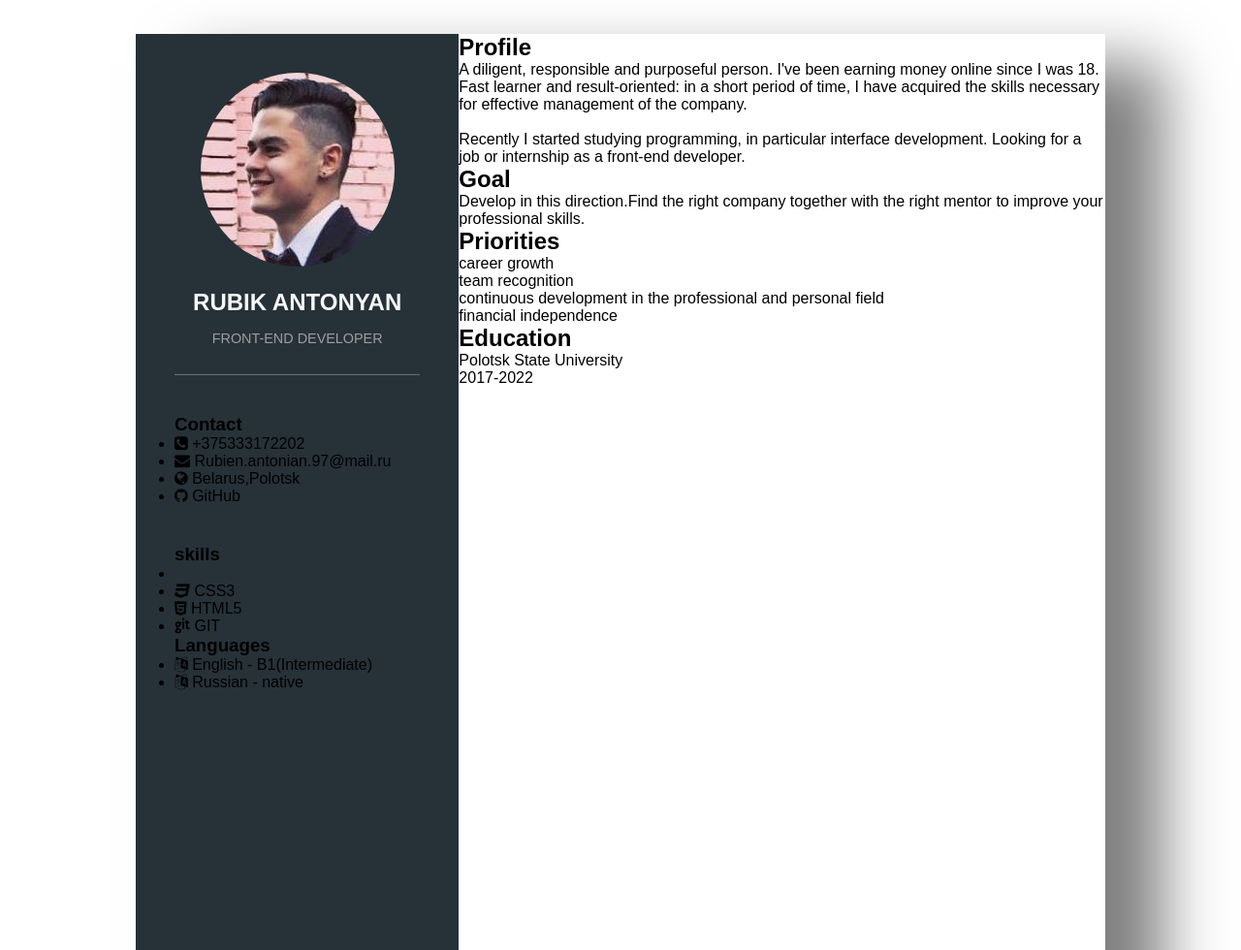
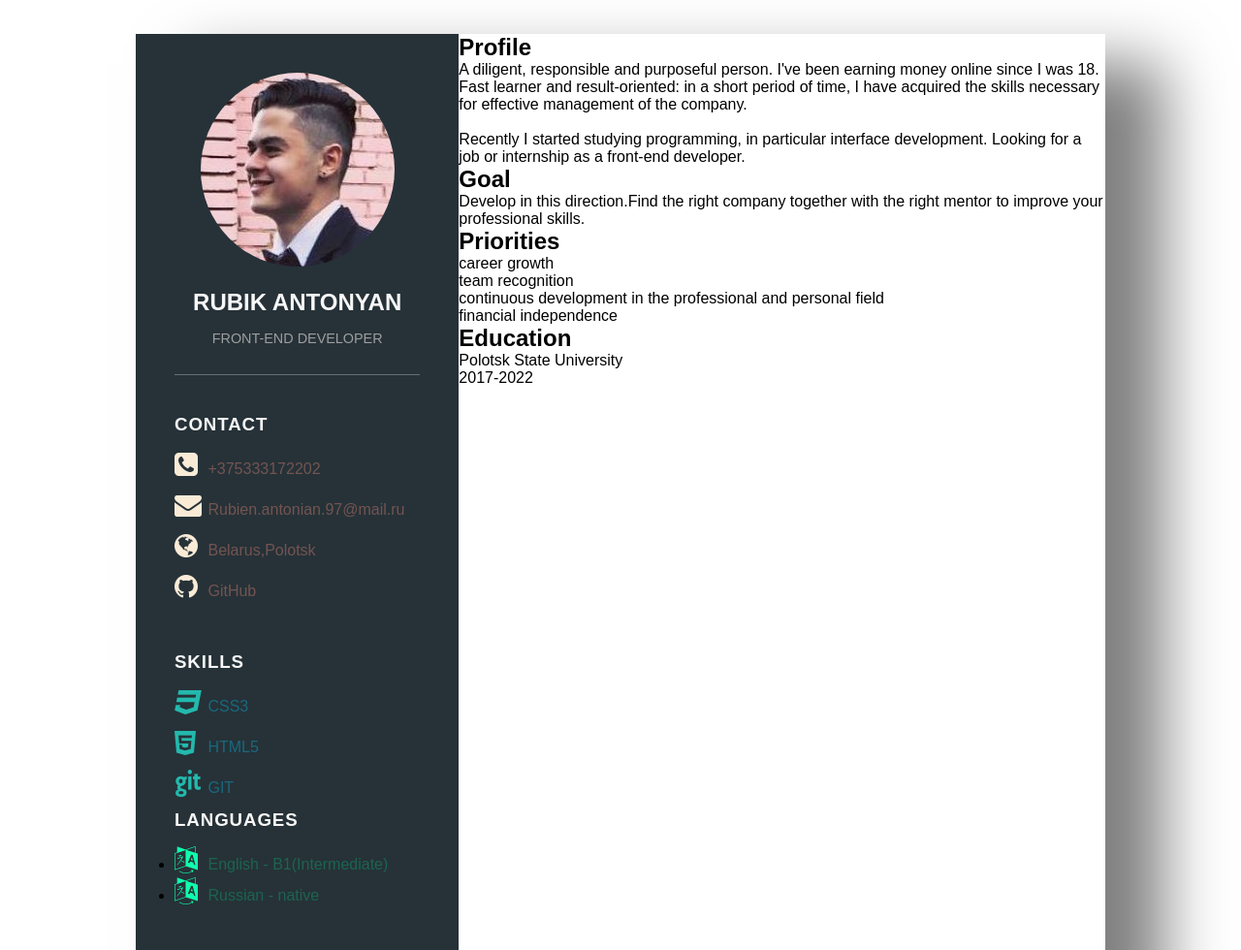
Before and after one commit to rubbbik/rsschool-cv, a plain HTML site: page index.html in a window 1280 px wide. Shown: the top 980 px of the page at 97% size. Drawn offline with Linux system fonts and the light colour scheme; files that its build step writes are made by us from their sources.

Commit message:
feat: add ontect style

```diff
--- a/css/style.css
+++ b/css/style.css
@@ -70,3 +70,52 @@ line-height: 1.4em;
 .contact {
     padding-top: 40px;
 }
+.title{/*Contact изменяем стиль цвет*/
+    color: #f7f7f7;
+    text-transform: uppercase;
+    font-weight: 700;
+    letter-spacing: 0.9px;
+    margin-bottom: 15px;
+}
+
+.contact ul{
+    position: relative;
+}
+.contact ul li {/* расположение и расстояние между номера почты адреса */
+    position: relative;
+    list-style: none;
+    margin: 10px 0;
+    cursor: pointer;
+}
+.contact ul li .inf {
+    display: inline-block;/*ссылка на кнопки где номер почта и тд*/
+    width: 30px;
+    font-size: 28px;
+    color: antiquewhite;
+}
+.contact ul li .text{
+    color:rgba(202, 123, 109, 0.473);
+}
+
+.contact ul li .inf2 {
+    display: inline-block;/*ссылка на кнопки где номер почта и тд*/
+    width: 30px;
+    font-size: 28px;
+    color: rgb(35, 185, 173);
+}
+
+.contact ul li .text2{
+    color:rgba(10, 164, 202, 0.473);
+}
+
+
+.temp ul li .inf3{/*langueges изменяем */
+    display: inline-block;
+    width: 30px;
+    font-size: 28px;
+    color: rgb(15, 285, 173);
+}
+
+.temp ul li .text3 {
+    color:rgba(17, 156, 110, 0.473);
+}
```
